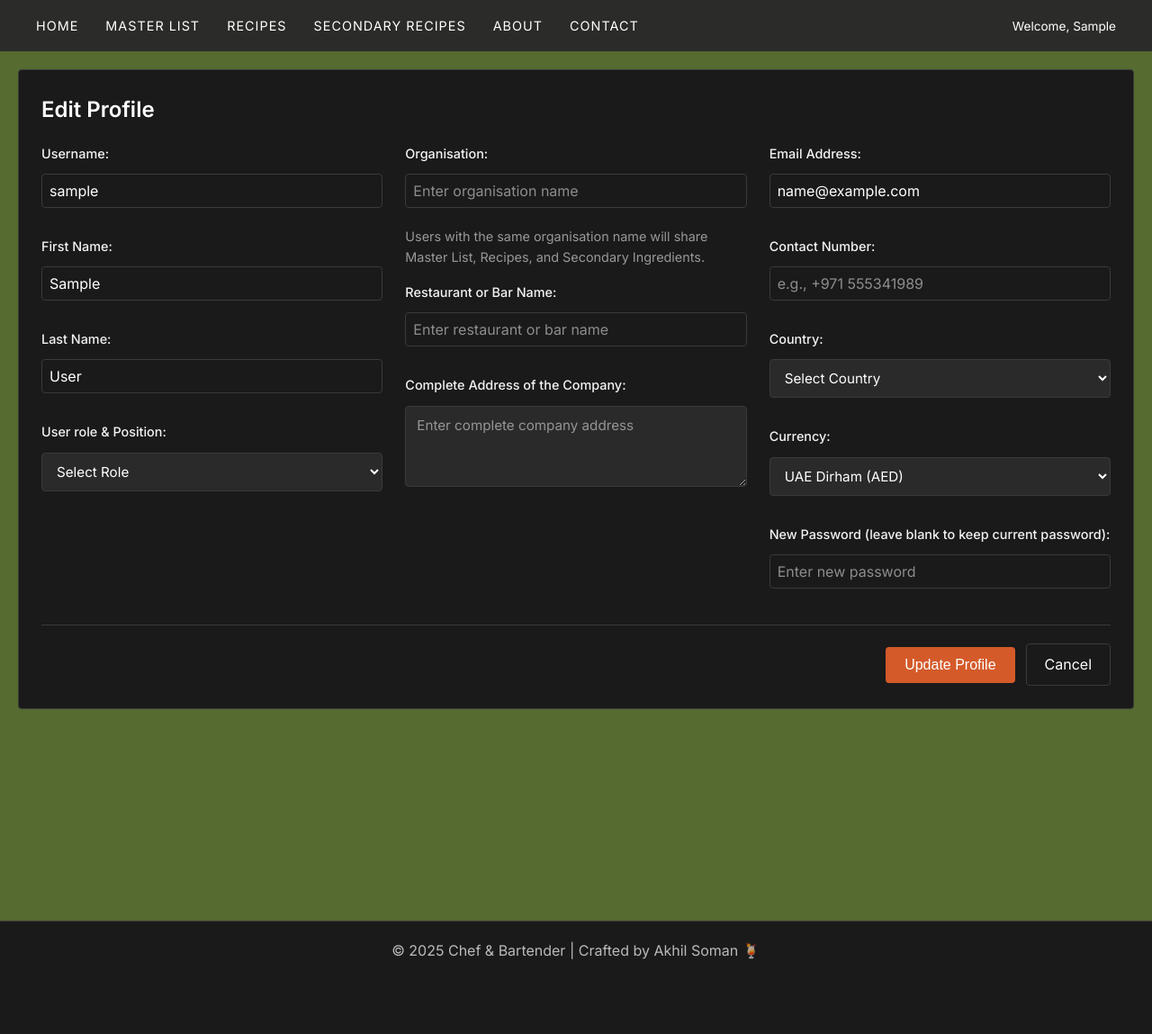
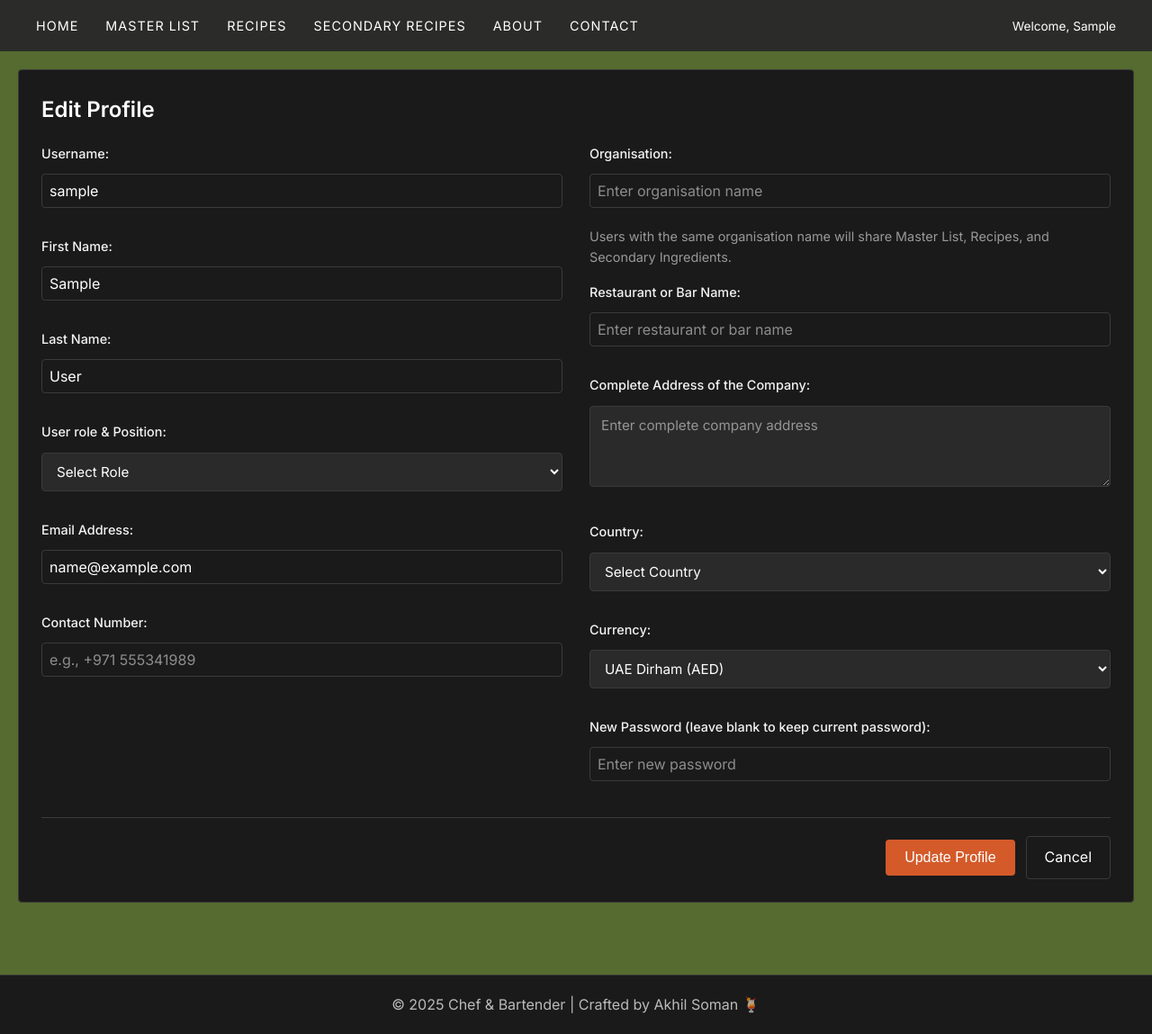
Before and after one commit to akiuser10/Chef-Bartender, a Flask app: page /profile in a window 1280 px wide. Shown: the part 79-1228 px from the top of the page at 90% size. Before the commit the page ends 1145 px from the top, so only its background shows below. Run offline with Flask 3, Linux system fonts and the light colour scheme; the visitor is signed in with stand-in values (Sample User, id 1); data comes from the database, SQL or seed files in the repository; data that the repository does not hold is empty.

Commit message:
Reorganize Edit Profile page to 2 columns layout with all fields in darker area

```diff
--- a/static/style.css
+++ b/static/style.css
@@ -1337,16 +1337,19 @@ form {
 
 .profile-form-columns {
     display: flex;
-    gap: 25px;
+    gap: 30px;
     margin-bottom: 25px;
     align-items: flex-start;
+    width: 100%;
+    box-sizing: border-box;
 }
 
 .profile-form-col {
-    flex: 1;
+    flex: 1 1 50%;
     min-width: 0;
     display: flex;
     flex-direction: column;
+    box-sizing: border-box;
 }
 
 .profile-form-col .form-group {
@@ -1499,6 +1502,7 @@ textarea.form-input {
     flex-wrap: wrap;
     justify-content: flex-end;
     width: 100%;
+    box-sizing: border-box;
 }
 
 /* Forms inside recipe-view-container should be full width */
--- a/templates/profile.html
+++ b/templates/profile.html
@@ -34,6 +34,16 @@
                         <option value="Cost Controller" {% if user.user_role == 'Cost Controller' %}selected{% endif %}>Cost Controller</option>
                     </select>
                 </div>
+
+                <div class="form-group">
+                    <label for="email">Email Address:</label>
+                    <input type="email" id="email" name="email" value="{{ user.email }}" required class="form-input">
+                </div>
+
+                <div class="form-group">
+                    <label for="contact_number">Contact Number:</label>
+                    <input type="text" id="contact_number" name="contact_number" value="{{ user.contact_number or '' }}" class="form-input" placeholder="e.g., +971 555341989">
+                </div>
             </div>
 
             <div class="profile-form-col">
@@ -53,18 +63,6 @@
                 <div class="form-group">
                     <label for="company_address">Complete Address of the Company:</label>
                     <textarea id="company_address" name="company_address" class="form-input" rows="3" placeholder="Enter complete company address">{{ user.company_address or '' }}</textarea>
-                </div>
-            </div>
-
-            <div class="profile-form-col">
-                <div class="form-group">
-                    <label for="email">Email Address:</label>
-                    <input type="email" id="email" name="email" value="{{ user.email }}" required class="form-input">
-                </div>
-
-                <div class="form-group">
-                    <label for="contact_number">Contact Number:</label>
-                    <input type="text" id="contact_number" name="contact_number" value="{{ user.contact_number or '' }}" class="form-input" placeholder="e.g., +971 555341989">
                 </div>
 
                 <div class="form-group">
```
